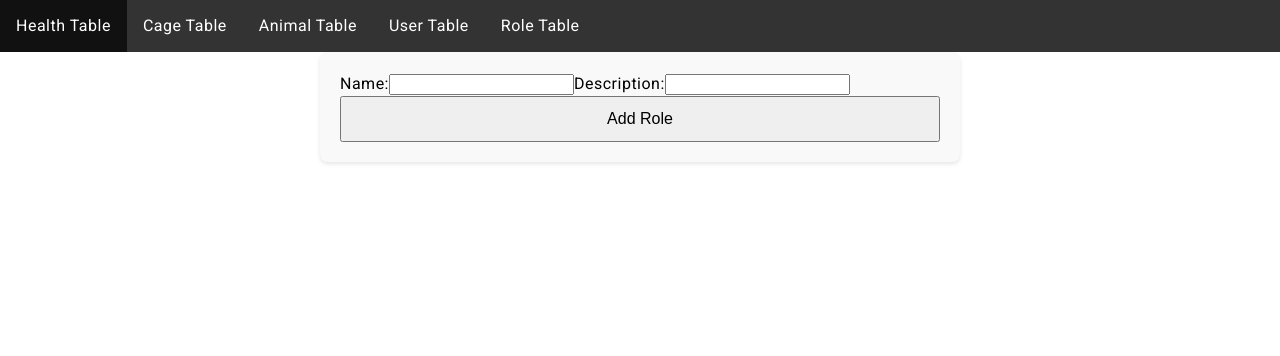
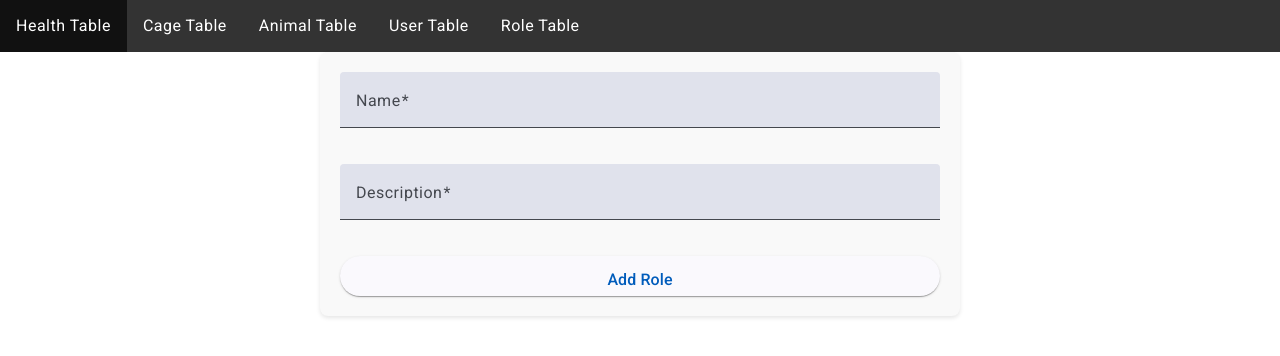
Before and after one commit to serchg0george/public-api-project, an Angular app: page /add-role in a window 1280 px wide. Shown: the top 356 px of the page. Built offline with nearby package versions, Linux system fonts and the light colour scheme.

Commit message:
Refactored using angular material form

```diff
--- a/src/app/components/addforms/role-add/role-add.component.html
+++ b/src/app/components/addforms/role-add/role-add.component.html
@@ -1,9 +1,13 @@
 <form (ngSubmit)="addRole()" class="add-role-form">
-    <label for="name">Name:</label>
-    <input id="name" [(ngModel)]="newRole.name" name="name" required>
+    <mat-form-field appearance="fill">
+      <mat-label>Name</mat-label>
+      <input matInput id="name" [(ngModel)]="newRole.name" name="name" required>
+    </mat-form-field>
 
-    <label for="description">Description:</label>
-    <input id="description" [(ngModel)]="newRole.description" name="description" required>
+    <mat-form-field appearance="fill">
+      <mat-label>Description</mat-label>
+      <input matInput id="description" [(ngModel)]="newRole.description" name="description" required>
+    </mat-form-field>
 
-    <button type="submit">Add Role</button>
-</form>
+    <button mat-raised-button color="primary" type="submit">Add Role</button>
+  </form>
```
